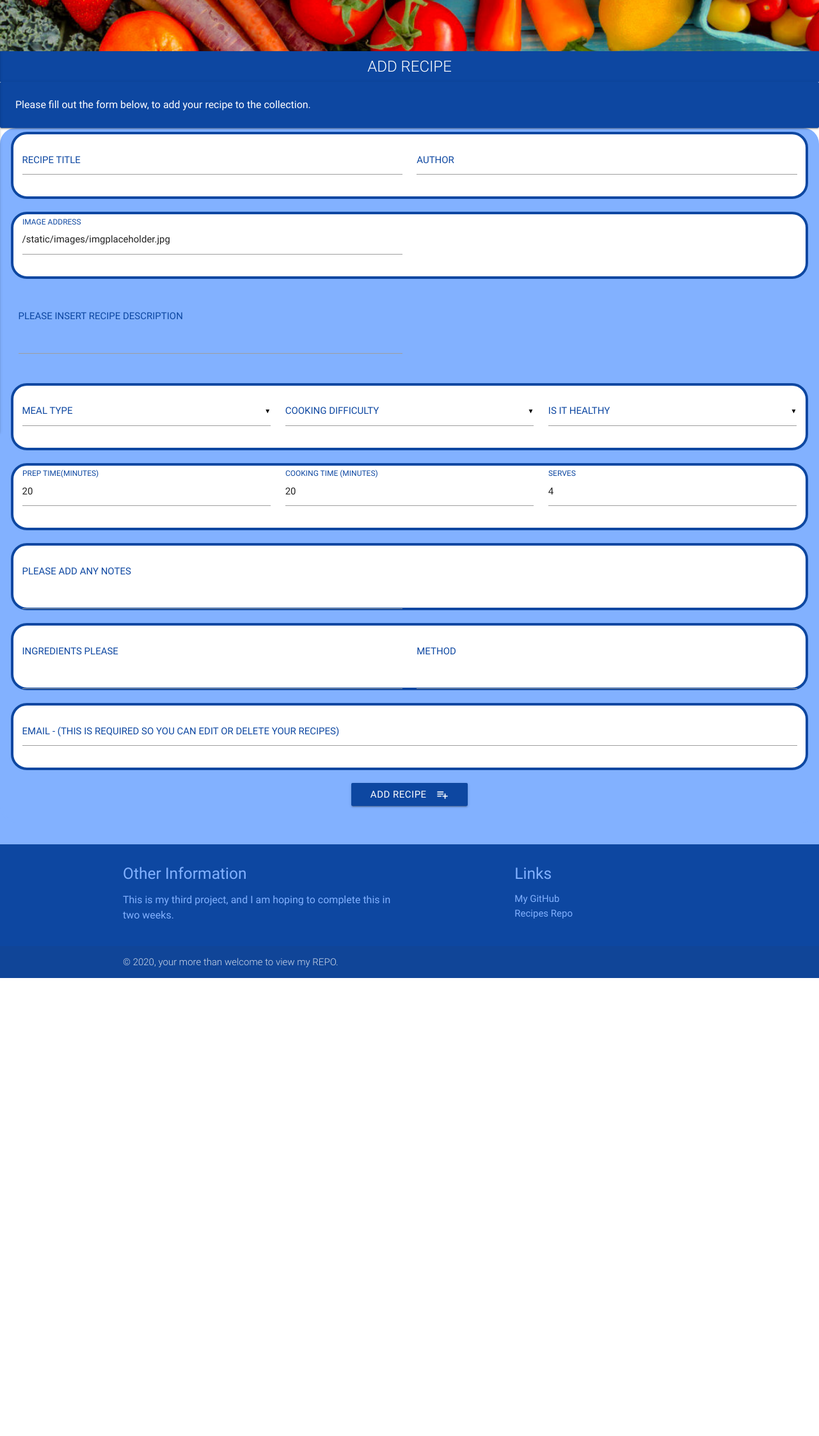
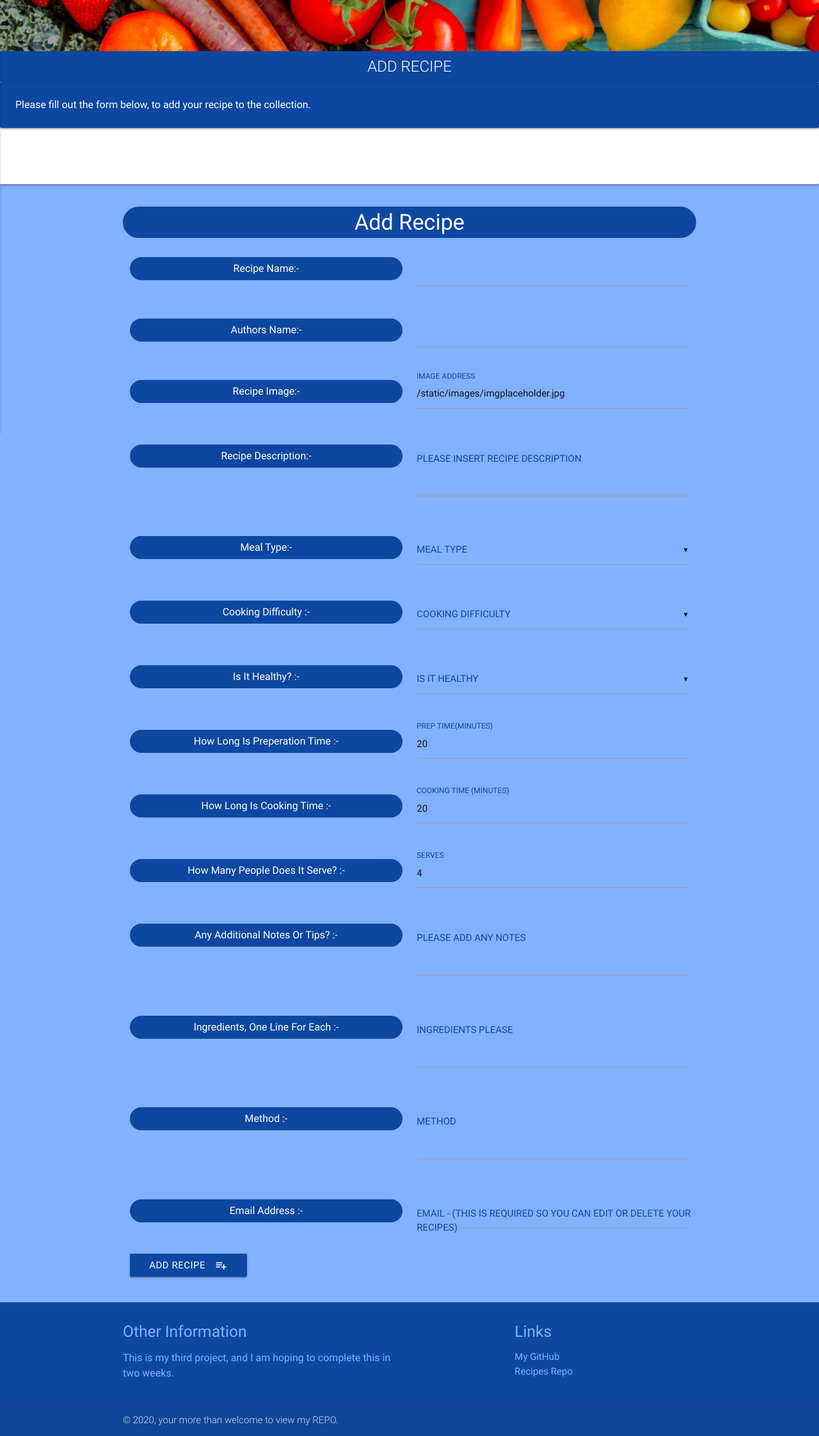
Before and after one commit to jjackson19862017/Milestone4_Recipes, a Flask app: page /add_recipe in a window 1280 px wide. Shown: the part 184-2429 px from the top of the page at 64% size. Before the commit the page ends 1713 px from the top, so only its background shows below. Run offline with Flask 2, Linux system fonts and the light colour scheme; data that the repository does not hold is empty; some libraries are stand-ins or nearby versions.

Commit message:
Changed Add and Edit Recipe Pages/Forms

```diff
--- a/templates/addrecipe.html
+++ b/templates/addrecipe.html
@@ -5,38 +5,58 @@
         <p>Please fill out the form below, to add your recipe to the collection.</p>
     </div>
 </div>
+{% endblock %} {% block content %}
 <!-- Creates the Form to add a new Recipe into the Collection -->
-<div class="row lightblue_title_card">
+
+<div class="container">
+    <h4 class="rnd_blue_title_card">Add Recipe</h4>
     <form action="{{ url_for('insert_recipe') }}" method="POST" class="col s12">
-        <div class="row white_input_field">
+        <div class="row">
             <!--Recipe Name-->
-            <div class="input-field label col s6">
+            <div class="col s12 m6">
+                <p class="rnd_blue_title_card">Recipe Name:- </p>
+            </div>
+            <div class="input-field inline col s12 m6">
                 <input id="recipe_name" name="recipe_name" type="text" data-length="24" maxlength="24">
-                <label for="recipe_name" class="blue-text text-darken-4">Recipe Title</label>
-            </div>
-            <!--Recipe Author-->
-            <div class="input-field col s6">
-                <input id="author" name="author" type="text">
-                <label for="author" class="blue-text text-darken-4">Author</label>
+                <label for="recipe_name" class="blue-text text-darken-4"></label>
             </div>
         </div>
-        <div class="row white_input_field">
+        <div class="row">
+            <!--Recipe Author-->
+            <div class="col s12 m6">
+                <p class="rnd_blue_title_card">Authors Name:- </p>
+            </div>
+            <div class="input-field inline col s12 m6">
+                <input id="author" name="author" type="text">
+                <label for="author" class="blue-text text-darken-4"></label>
+            </div>
+        </div>
+        <div class="row">
             <!--Recipe Image-->
+            <div class="col s12 m6">
+                <p class="rnd_blue_title_card">Recipe Image:- </p>
+            </div>
             <div class="input-field col s6">
                 <input id="recipe_image" name="recipe_image" type="text" value="{{ url_for('static', filename='images/imgplaceholder.jpg')}}">
                 <label for="recipe_image" class="blue-text text-darken-4">Image Address</label>
             </div>
         </div>
-        <div class="row white_textbox_field">
+        <div class="row">
             <!--Recipe Description-->
-            <div class="input-field col s6">
+            <div class="col s12 m6">
+                <p class="rnd_blue_title_card">Recipe Description:- </p>
+            </div>
+            <div class="input-field col s12 m6">
                 <textarea id="description" name="description" class="materialize-textarea" data-length="110" maxlength="110"></textarea>
                 <label for="description" class="blue-text text-darken-4">Please Insert Recipe Description</label>
             </div>
         </div>
-        <div class="row white_input_field">
+        <div class="row">
             <!--Meal Type -->
-            <div class="input-field col s4 ">
+            <div class="col s12 m6">
+                <p class="rnd_blue_title_card">Meal Type:- </p>
+            </div>
+            <div class="input-field col s12 m6">
                 <select id="meal_type" name="meal_type" class="blue-text text-darken-4">
                     <option value="" disabled selected>MEAL TYPE</option>
                     {% for meal in mealtype %}
@@ -45,8 +65,13 @@
                   </select>
                 <label></label>
             </div>
+        </div>
+        <div class="row">
             <!--Cooking Difficulty-->
-            <div class="input-field col s4">
+            <div class="col s12 m6">
+                <p class="rnd_blue_title_card">Cooking Difficulty :- </p>
+            </div>
+            <div class="input-field col s12 m6">
                 <select id="difficulty" name="difficulty" class="blue-text text-darken-4">
                     <option value="" disabled selected>COOKING DIFFICULTY</option>
                     {% for diff in difficulty %}
@@ -55,8 +80,13 @@
                   </select>
                 <label></label>
             </div>
+        </div>
+        <div class="row">
             <!--Is it Healthy-->
-            <div class="input-field col s4">
+            <div class="col s12 m6">
+                <p class="rnd_blue_title_card">Is it Healthy? :- </p>
+            </div>
+            <div class="input-field col s12 m6">
                 <select id="healthy" name="healthy" class="blue-text text-darken-4">
                     <option value="" disabled selected>IS IT HEALTHY</option>
                     {% for heal in healthy %}
@@ -66,57 +96,85 @@
                 <label></label>
             </div>
         </div>
-        <div class="row white_input_field">
+        <div class="row">
             <!--Prep Time-->
-            <div class="input-field label col s4">
+            <div class="col s12 m6">
+                <p class="rnd_blue_title_card">How long is Preperation Time :- </p>
+            </div>
+            <div class="input-field col s12 m6">
                 <input id="prep_time" name="prep_time" type="number" min="0" max="120" step="1" value="20">
                 <label for="prep_time" class="blue-text text-darken-4">Prep Time(Minutes)</label>
             </div>
+        </div>
+        <div class="row">
             <!--Cooking Time-->
-            <div class="input-field label col s4">
+            <div class="col s12 m6">
+                <p class="rnd_blue_title_card">How long is Cooking Time :- </p>
+            </div>
+            <div class="input-field col s12 m6">
                 <input id="cooking_time" name="cooking_time" type="number" min="0" max="999" step="1" value="20">
                 <label for="cooking_time" class="blue-text text-darken-4">Cooking Time (Minutes)</label>
             </div>
+        </div>
+        <div class="row">
             <!--Serves-->
-            <div class="input-field label col s4 ">
+            <div class="col s12 m6">
+                <p class="rnd_blue_title_card">How many people does it Serve? :- </p>
+            </div>
+            <div class="input-field col s12 m6">
                 <input id="serves" name="serves" type="number" min="1" max="120" step="1" value="4">
                 <label for="serves" class="blue-text text-darken-4">Serves</label>
             </div>
         </div>
-        <div class="row white_input_field">
+        <div class="row">
             <!--Recipe Notes-->
-            <div class="input-field col s6">
+            <div class="col s12 m6">
+                <p class="rnd_blue_title_card">Any Additional Notes or Tips? :- </p>
+            </div>
+            <div class="input-field col s12 m6">
                 <textarea id="notes" name="notes" class="materialize-textarea"></textarea>
                 <label for="notes" class="blue-text text-darken-4">Please Add Any Notes</label>
             </div>
         </div>
-        <div class="row white_input_field">
+        <div class="row">
             <!--Recipe Ingredients-->
-            <div class="input-field col s6 ">
+            <div class="col s12 m6">
+                <p class="rnd_blue_title_card">Ingredients, one line for each :- </p>
+            </div>
+            <div class="input-field col s12 m6">
                 <textarea id="ingredients" name="ingredients" class="materialize-textarea"></textarea>
                 <label for="ingredients" class="blue-text text-darken-4">ingredients Please</label>
             </div>
+        </div>
+        <div class="row">
             <!--Recipe Method-->
-            <div class="input-field col s6">
+            <div class="col s12 m6">
+                <p class="rnd_blue_title_card">Method :- </p>
+            </div>
+            <div class="input-field col s12 m6">
                 <textarea id="method" name="method" class="materialize-textarea"></textarea>
                 <label for="method" class="blue-text text-darken-4">Method</label>
             </div>
         </div>
-        <div class="row white_input_field">
+        <div class="row">
             <!--User Email Address-->
-            <div class="input-field col s12 ">
+            <div class="col s12 m6">
+                <p class="rnd_blue_title_card">Email Address :- </p>
+            </div>
+            <div class="input-field col s12 m6">
                 <input id="email" name="email" type="email">
                 <label for="email" class="blue-text text-darken-4">Email - (This is required so you can edit or delete your recipes)</label>
             </div>
         </div>
         <div class="row">
             <!--Recipe Submit Button-->
+            <div class="col s12">
                 <button class="btn waves-effect waves-light submitbtn" type="submit" name="action" onclick="Materialize.toast('Recipe Added', 10000, 'rounded')">Add Recipe
                 <i class="material-icons right">playlist_add</i>
              </button>
             </div>
+        </div>
     </form>
-</div>
 </div>
 
 {% endblock %}
--- a/templates/base.html
+++ b/templates/base.html
@@ -94,7 +94,7 @@
         </div>
     </div>
     <div class="row">
-        <div class="blue accent-1 container">
+        <div class="blue accent-1">
             {% block content %} {% endblock %}
         </div>
     </div>
```
Also changed, not shown: templates/editrecipe.html (+82 -24 lines), README.md. Lines whose indentation alone changed are shown as unchanged.
